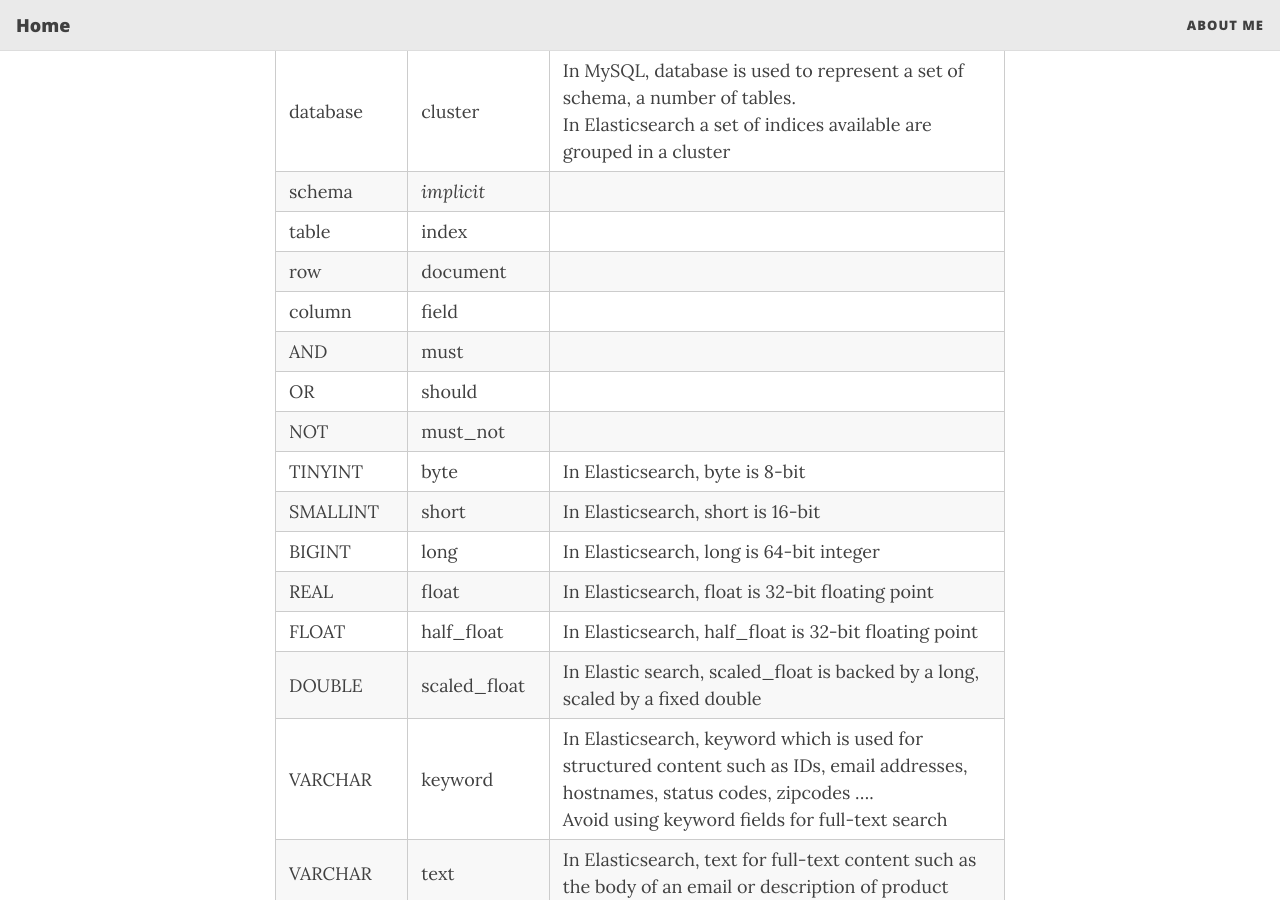
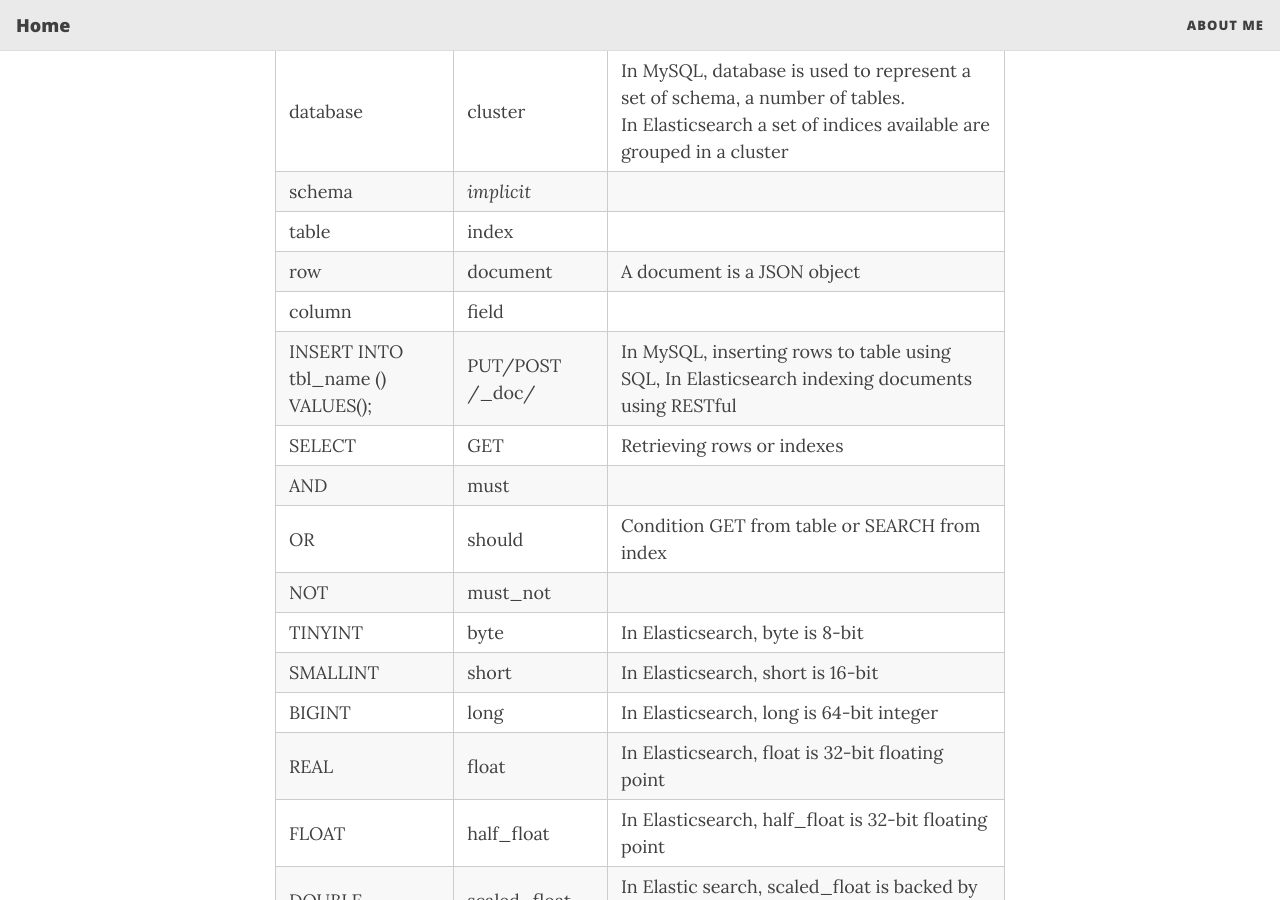
Before and after one commit to thachlp/thachlp.github.io, a Jekyll site: the page built from _posts/2022-11-11-sql-vs-elasticsearch.md, in a window 1280 px wide and 900 px high, scrolled down 475 px. Built offline with Jekyll 4.4.1, drawn with Linux system fonts in a browser that asks for light colours; nearby versions of some CDN libraries.

Commit message:
Add some terminology

```diff
--- a/_posts/2022-11-11-sql-vs-elasticsearch.md
+++ b/_posts/2022-11-11-sql-vs-elasticsearch.md
@@ -7,26 +7,28 @@
 Although **SQL** and **Elasticsearch** have different terms for the way the data is organized (and different semantics), but their purpose is the same, so here is the mapping:
 ## Terminologies and data types
 
-| SQL       | Elasticsearch | Description                                                                                                                                                                              |
-|-----------|---------------|------------------------------------------------------------------------------------------------------------------------------------------------------------------------------------------|
-| database  | cluster       | In MySQL, database is used to represent a set of schema, a number of tables. <br/>In Elasticsearch a set of indices available are grouped in a cluster                                   |
-| schema    | *implicit*    |                                                                                                                                                                                          |
-| table     | index         |                                                                                                                                                                                          |
-| row       | document      |                                                                                                                                                                                          |
-| column    | field         |                                                                                                                                                                                          |
-| AND       | must          |                                                                                                                                                                                          |
-| OR        | should        |                                                                                                                                                                                          |
-| NOT       | must_not      |                                                                                                                                                                                          |
-| TINYINT   | byte          | In Elasticsearch, byte is 8-bit                                                                                                                                                          |
-| SMALLINT  | short         | In Elasticsearch, short is 16-bit                                                                                                                                                        |
-| BIGINT    | long          | In Elasticsearch, long is 64-bit integer                                                                                                                                                 |
-| REAL      | float         | In Elasticsearch, float is 32-bit floating point                                                                                                                                         |
-| FLOAT     | half_float    | In Elasticsearch, half_float is 32-bit floating point                                                                                                                                    |
-| DOUBLE    | scaled_float  | In Elastic search, scaled_float is backed by a long, scaled by a fixed double                                                                                                            |
-| VARCHAR   | keyword       | In Elasticsearch, keyword which is used for structured content such as IDs, email addresses, hostnames, status codes, zipcodes .... <br/>Avoid using keyword fields for full-text search |
-| VARCHAR   | text          | In Elasticsearch, text for full-text content such as the body of an email or description of product                                                                                      |
-| VARCHAR   | ip            | In Elasticsearch, ip field can index/store either IPv4 or IPv6                                                                                                                           |
-| VARCHAR   | version       | In Elasticsearch, version is a specialization of keyword for handling software version                                                                                                   |
-| TIMESTAMP | date          | In Elasticsearch, date can be strings containing formatted dates, a number representing milliseconds-since-the-epoch, seconds-since-the-epoch                                            |
-| STRUCT    | object        | A JSON object                                                                                                                                                                            |
-| STRUCT    | nested        | A specialised version of the object that allows arrays of object                                                                                                                         |
+| SQL                               | Elasticsearch                           | Description                                                                                                                                                                              |
+|-----------------------------------|-----------------------------------------|------------------------------------------------------------------------------------------------------------------------------------------------------------------------------------------|
+| database                          | cluster                                 | In MySQL, database is used to represent a set of schema, a number of tables. <br/>In Elasticsearch a set of indices available are grouped in a cluster                                   |
+| schema                            | *implicit*                              |                                                                                                                                                                                          |
+| table                             | index                                   |                                                                                                                                                                                          |
+| row                               | document                                | A document is a JSON object                                                                                                                                                              |
+| column                            | field                                   |                                                                                                                                                                                          |
+| INSERT INTO tbl_name () VALUES(); | PUT/POST <index_name>/_doc/<identifier> | In MySQL, inserting rows to table using SQL, In Elasticsearch indexing documents using RESTful                                                                                           |
+| SELECT                            | GET                                     | Retrieving rows or indexes                                                                                                                                                               |
+| AND                               | must                                    |                                                                                                                                                                                          |
+| OR                                | should                                  | Condition GET from table or SEARCH from index                                                                                                                                            |
+| NOT                               | must_not                                |                                                                                                                                                                                          |
+| TINYINT                           | byte                                    | In Elasticsearch, byte is 8-bit                                                                                                                                                          |
+| SMALLINT                          | short                                   | In Elasticsearch, short is 16-bit                                                                                                                                                        |
+| BIGINT                            | long                                    | In Elasticsearch, long is 64-bit integer                                                                                                                                                 |
+| REAL                              | float                                   | In Elasticsearch, float is 32-bit floating point                                                                                                                                         |
+| FLOAT                             | half_float                              | In Elasticsearch, half_float is 32-bit floating point                                                                                                                                    |
+| DOUBLE                            | scaled_float                            | In Elastic search, scaled_float is backed by a long, scaled by a fixed double                                                                                                            |
+| VARCHAR                           | keyword                                 | In Elasticsearch, keyword which is used for structured content such as IDs, email addresses, hostnames, status codes, zipcodes .... <br/>Avoid using keyword fields for full-text search |
+| VARCHAR                           | text                                    | In Elasticsearch, text for full-text content such as the body of an email or description of product                                                                                      |
+| VARCHAR                           | ip                                      | In Elasticsearch, ip field can index/store either IPv4 or IPv6                                                                                                                           |
+| VARCHAR                           | version                                 | In Elasticsearch, version is a specialization of keyword for handling software version                                                                                                   |
+| TIMESTAMP                         | date                                    | In Elasticsearch, date can be strings containing formatted dates, a number representing milliseconds-since-the-epoch, seconds-since-the-epoch                                            |
+| STRUCT                            | object                                  | A JSON object                                                                                                                                                                            |
+| STRUCT                            | nested                                  | A specialised version of the object that allows arrays of object                                                                                                                         |
```
